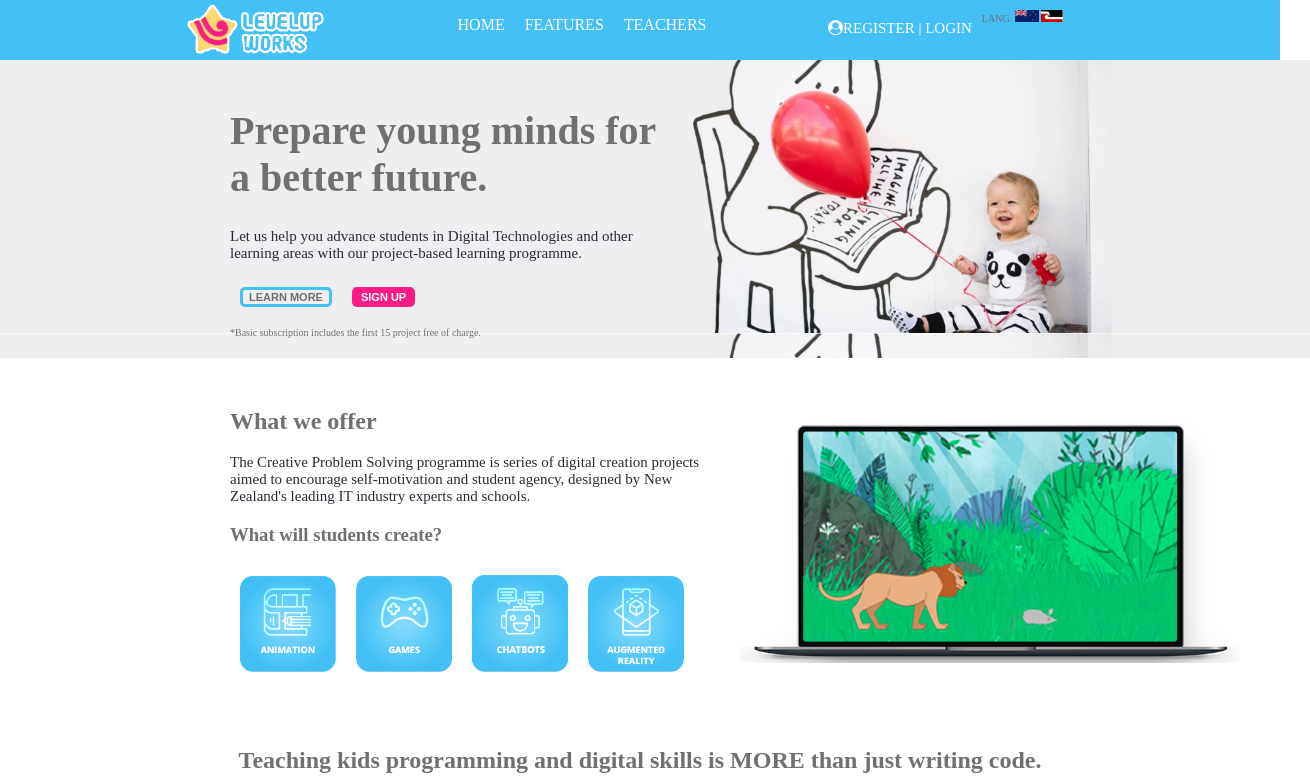
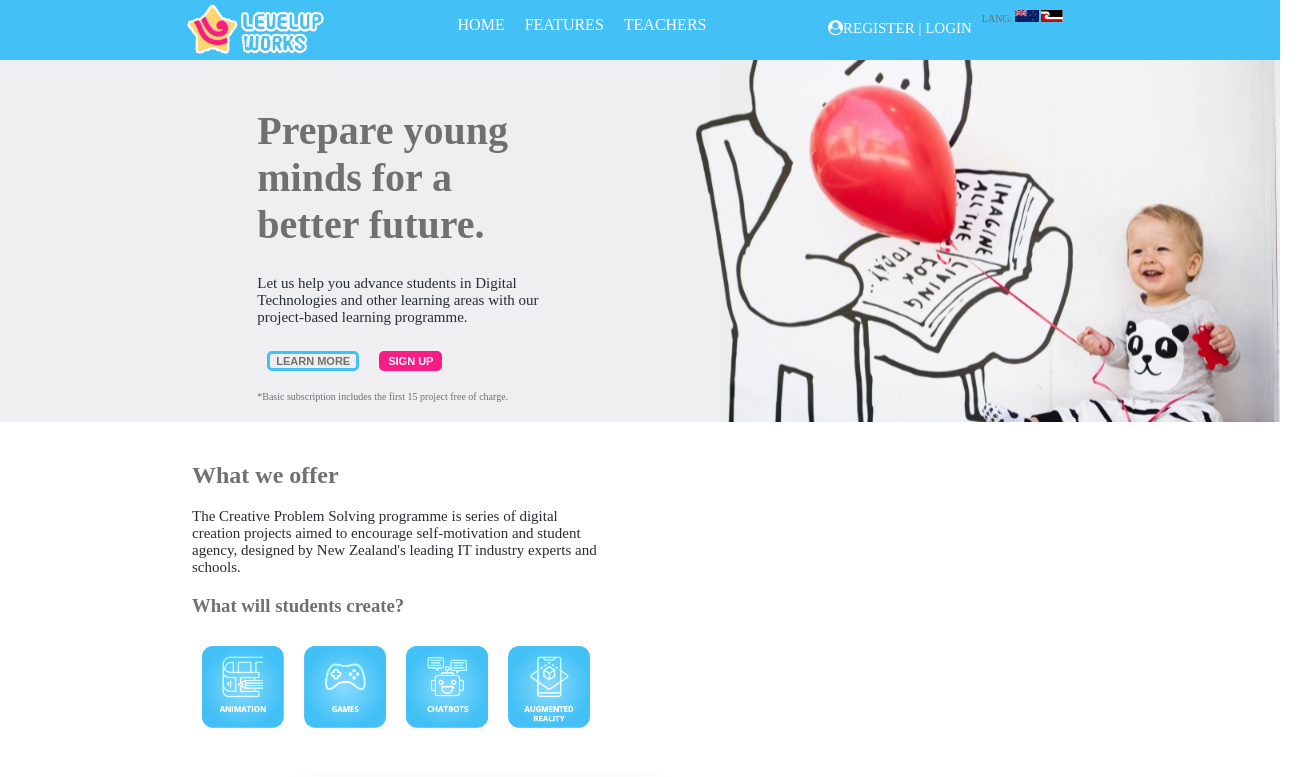
Before and after one commit to joechamberlain1/missionxteamzero-1, a React (Create React App) app: page / in a window 1280 px wide. Shown: the top 777 px of the page, 1310 px wide, since content can reach past the window. Built offline with nearby package versions, Linux system fonts and the light colour scheme.

Commit message:
update hsec1 layout - ofa

```diff
--- a/src/hsec1.css
+++ b/src/hsec1.css
@@ -1,15 +1,18 @@
 .sec1{
     background-image:url("img/baloonkid.jpg");
-    background-size:100%;
-    width:100%;
+    background-position: center;
+    object-fit:cover;
+    background-repeat:no-repeat;
     padding-bottom:10px;
     padding-top:20px;
-    padding-left:30px;
+
+    padding-left:6%;
+
   }
 
   .sec11{
-    width:35%;
-    padding-left:200px;
+    width:25%;
+    padding-left:15%;
 
   }
 
--- a/src/hsec2.css
+++ b/src/hsec2.css
@@ -1,9 +1,19 @@
 .sec21{
-    width:100%;
-    padding-bottom:10px;
+    width:80%;
+    text-align:flex-start;
+    padding-left:15%;
+
+  }
+
+
+
+  .row1 {
+
     padding-top:20px;
-    padding-left:30px;
+
   }
+
+
 
   .psec1{
     font-size:15px;
@@ -12,12 +22,11 @@
 
   .sec22{
     width:50%;
-
   }
 
   .sec23{
     width:40%;
-    padding-left:200px;
+
   }
 
   .pxt{
@@ -29,9 +38,3 @@
     margin:30px;
 
   }
-
-  .row1 {
-    display: flex;
-    padding-top:10px;
-    width: 100%;
-  }
--- a/src/nav.css
+++ b/src/nav.css
@@ -5,7 +5,12 @@
     display:flex;
     justify-content:center;
     background-size:100%;
+    object-fit:cover;
     width:100%;
+    object-fit:cover;
+
+
+
 
   }
 
```
Also changed, not shown: src/hsec2.js (line endings or trailing spaces).
